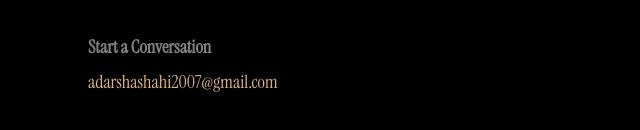
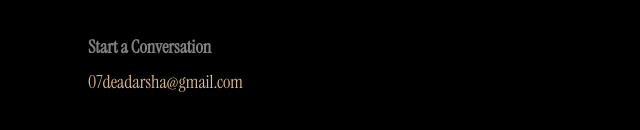
Before and after one commit to adarsha19/ADARSHA, a plain HTML site: page socials.html in a window 1280 px wide. Shown: the part 460-590 px from the top of the page, 0-640 px from the left. Drawn offline with Linux system fonts and the light colour scheme.

Commit message:
ADDED CORRECT GMAIL IN socials.html

```diff
--- a/socials.html
+++ b/socials.html
@@ -54,7 +54,7 @@
       Start a Conversation
     </h1>
     <div class="mail_lnk">
-      <a href="mailto:adarshashahi2007@gmail.com">adarshashahi2007@gmail.com</a>
+      <a href="mailto:07deadarsha@gmail.com">07deadarsha@gmail.com</a>
     </div>
   </div>
   <div class="digital_section">
--- a/style.css
+++ b/style.css
@@ -7,7 +7,6 @@ background-color: #000000;
     #73747580 75%,   /* Smoothly blends into smoky gray by 72% (32% fade zone) */
     #e5e7eb99 100%   /* Gently brightens into soft mist at the very bottom */
   );
-  overflow: hidden;
   box-sizing: border-box;
   font-family:serif;
   height:100vh;
```
